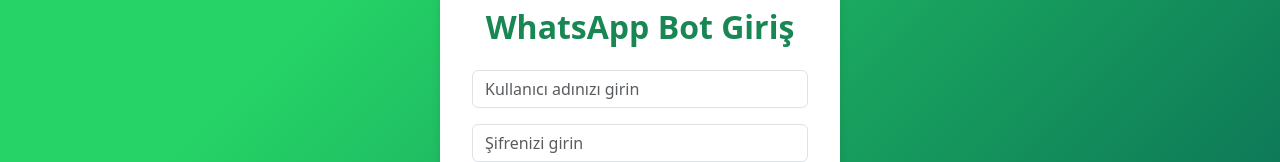
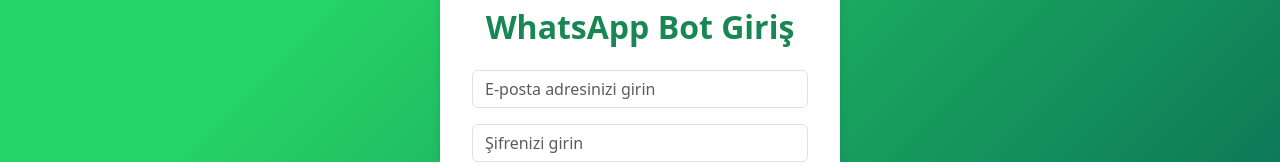
Before and after one commit to musaozkan/wp-bot, a React (Vite) app in the folder frontend/: page /sign-in in a window 1280 px wide. Shown: the part 295-457 px from the top of the page. Built offline with nearby package versions, Linux system fonts and the light colour scheme; no server answers.

Commit message:
Update SignIn component to navigate after a delay and change input type to email

```diff
--- a/frontend/src/pages/SignIn.jsx
+++ b/frontend/src/pages/SignIn.jsx
@@ -30,10 +30,11 @@
     try {
       login(credentials).then((response) => {
         if (response.status === 200) {
-          console.log(response);
           setSuccess(response.data.message);
           setLoggedIn(true);
-          navigate("/");
+          setTimeout(() => {
+            navigate("/");
+          }, 1000);
         } else {
           setError(response.error.message);
         }
@@ -50,8 +51,8 @@
         {error && <div className="alert alert-danger">{error}</div>}
         {success && <div className="alert alert-success">{success}</div>}
         <InputField
-          type="mail"
-          placeholder="Kullanıcı adınızı girin"
+          type="email"
+          placeholder="E-posta adresinizi girin"
           id="email"
           value={credentials.email}
           onChange={handleChange}
```
